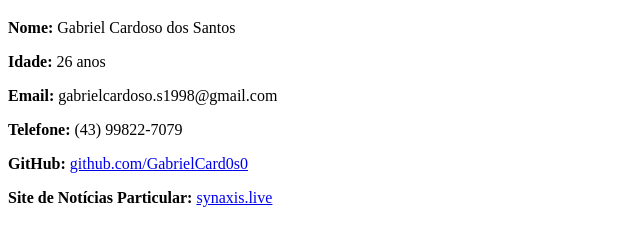
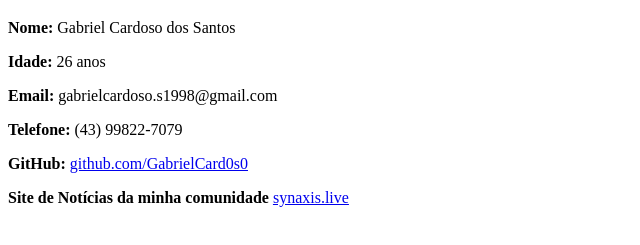
Before and after one commit to GabrielCard0s0/GabrielCard0s0.github.io, a plain HTML site: page index.html in a window 1280 px wide. Shown: the part 61-306 px from the top of the page, without its empty margins (0-640 px from the left). Drawn offline with Linux system fonts and the light colour scheme.

Commit message:
Update index.html

```diff
--- a/index.html
+++ b/index.html
@@ -20,7 +20,7 @@
         </a>
     </p>
     <p>
-        <strong>Site de Notícias Particular:</strong>
+        <strong>Site de Notícias da minha comunidade</strong>
         <a href="http://synaxis.live" target="_blank">
             synaxis.live
         </a>
```
